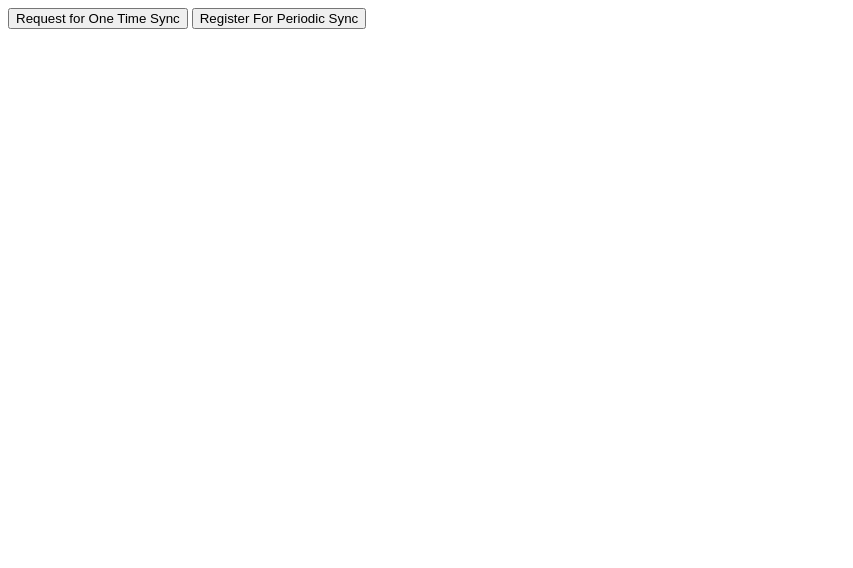
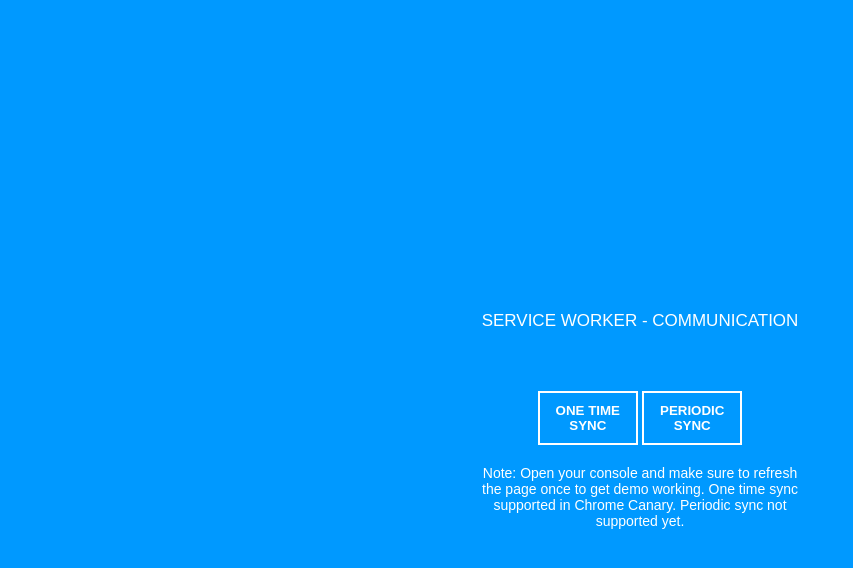
Before and after one commit to sidthesloth92/sw_background_sync, a plain HTML site: page index.html in a window 1280 px wide. Shown: the whole page, without its empty margins (0-853 px from the left). Drawn offline with Linux system fonts and the light colour scheme.

Commit message:
initial commit

```diff
--- a/index.html
+++ b/index.html
@@ -4,11 +4,16 @@
 <head>
     <title> Service Workers - Background Sync</title>
     <script type="text/javascript" src="script.js"></script>
+    <link rel="stylesheet" type="text/css" href="style.css">
 </head>
 
 <body>
-    <button type="button" onclick="registerOneTimeSync()">Request for One Time Sync</button>
-    <button type="button" onclick="registerPeriodicSync()">Register For Periodic Sync</button>
+    <div class="container">
+        <div class="title">Service Worker - Communication</div>
+        <button type="button" onclick="registerOneTimeSync()">One Time Sync</button>
+        <button type="button" onclick="registerPeriodicSync()">Periodic Sync</button>
+        <div class="help">Note: Open your console and make sure to refresh the page once to get demo working. One time sync supported in Chrome Canary. Periodic sync not supported yet.</div>
+    </div>
 </body>
 
 </html>
--- a/script.js
+++ b/script.js
@@ -26,7 +26,7 @@ function registerOneTimeSync() {
                         console.log('Sync registration failed', error);
                     });
             } else {
-                console.log("Background Sync not supported");
+                console.log("Onw time Sync not supported");
             }
         });
     } else {
@@ -37,8 +37,9 @@ function registerOneTimeSync() {
 function registerPeriodicSync() {
     if (navigator.serviceWorker.controller) {
         navigator.serviceWorker.ready.then(function(reg) {
-            if (reg.sync) {
-                reg.periodicSync.register({
+            console.dir(reg);
+            if (reg.periodicSync) {
+                reg.sync.register({
                         tag: 'periodicSync',
                         minPeriod: 0,
                         powerState: 'auto',
@@ -51,7 +52,7 @@ function registerPeriodicSync() {
                         console.log('Periodic Sync registration failed', error);
                     });
             } else {
-                console.log("Background Sync not supported");
+                console.log("Periodic Sync not supported");
             }
         });
     } else {
--- /dev/null
+++ b/style.css
@@ -0,0 +1,50 @@
+body {
+	background: #09F;
+}
+
+.container {
+	position: absolute;
+	width: 320px;
+	top: 50%;
+	left: 50%;
+	-webkit-transform: translate(-50%, -50%);
+	-moz-transform: translate(-50%, -50%);
+	transform: translate(-50%, -50%);
+
+	color: white;
+	font-family: sans-serif;
+	text-align: center;
+}
+
+.title {
+	font-size: 17px;
+	margin: 50px 0px;
+	text-align: center;
+	text-transform: uppercase;
+	font-weight: 500;
+}
+
+.help {
+	font-size: 14px;
+	margin: 10px 0px;
+}
+button {
+	display: inline-block;
+    background: transparent;
+    width: 100px;
+	margin: 10px auto;
+	box-sizing: border-box;
+
+    border: 2px solid white;
+    padding: 10px 0px;
+    color: white;
+    text-transform: uppercase;
+    cursor: pointer;
+    font-weight: bold;
+}
+button:focus {
+	outline:0;
+}
+button:active {
+	background: rgba(0, 0, 0, 0.2);
+}
```
Also changed, not shown: sw.js (+13 -0 lines), 1 other file.
